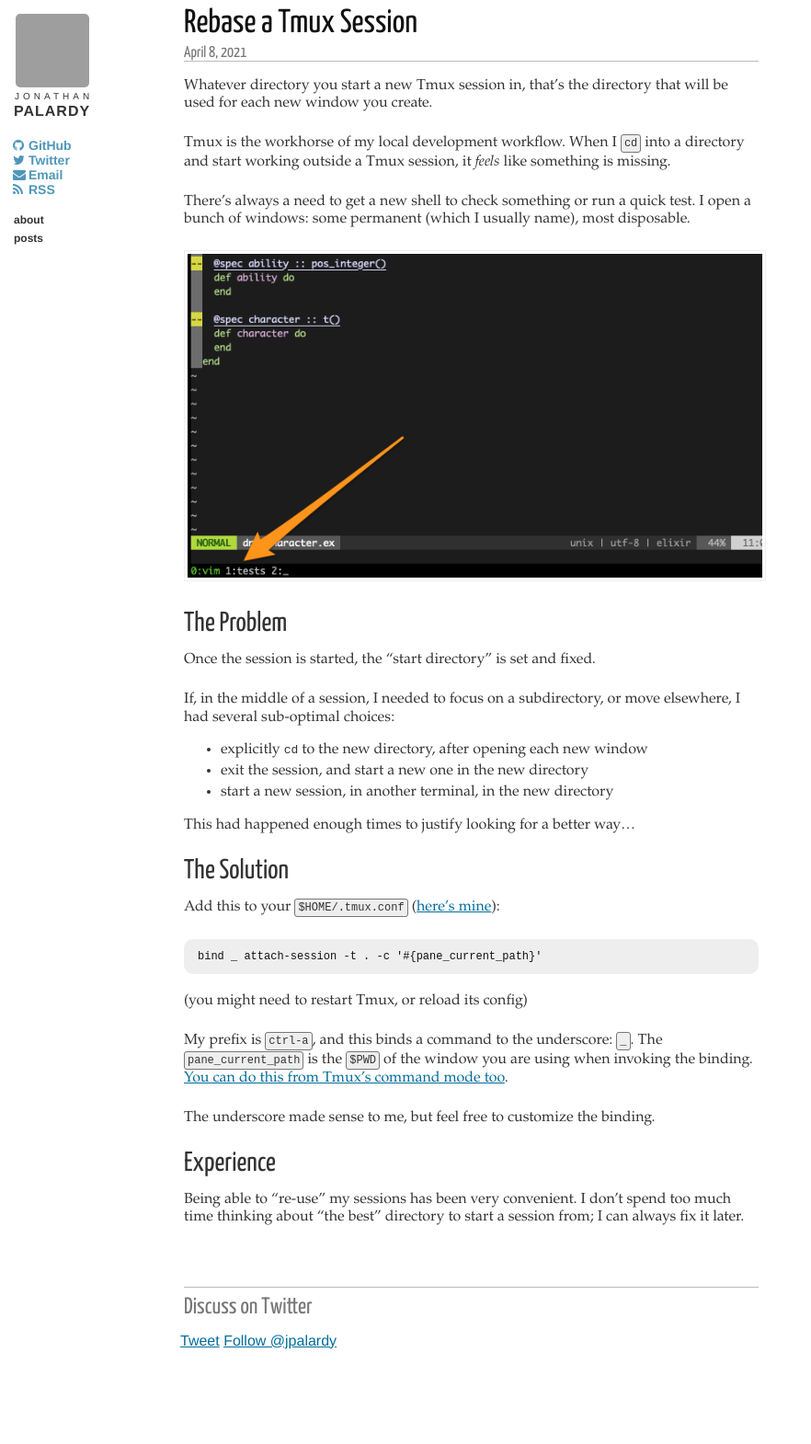
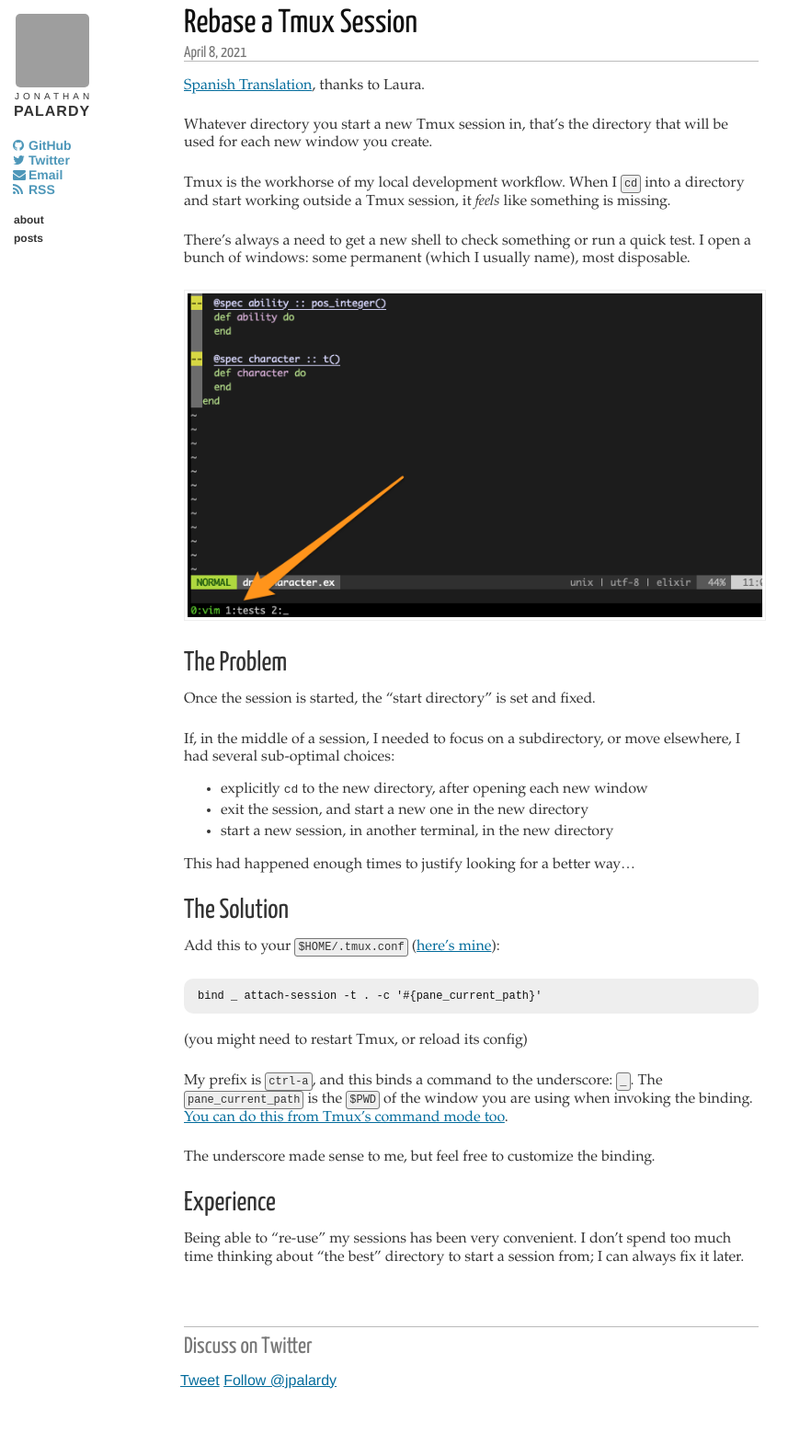
Before and after one commit to jpalardy/jpalardy.github.io, a Jekyll site: the page built from _posts/2021-04-08-rebase-a-tmux-session.markdown, in a window 1280 px wide. Shown: the whole page at 92% size, without its empty margins (0-882 px from the left). Built offline with Jekyll 4.4.1, drawn with Linux system fonts in a browser that asks for light colours; comment, search, counter and statistics services are not loaded; before the commit the page ends 1527 px from its top, so only the background shows below that; grey boxes are pictures that could not be loaded.

Commit message:
Add Spanish translation link to "Rebase a Tmux Session"

```diff
--- a/_posts/2021-04-08-rebase-a-tmux-session.markdown
+++ b/_posts/2021-04-08-rebase-a-tmux-session.markdown
@@ -3,6 +3,9 @@
 title: Rebase a Tmux Session
 category: posts
 ---
+
+[Spanish Translation](http://expereb.com/reajustar-de-una-sesion-de-tmux/), thanks to Laura.
+
 Whatever directory you start a new Tmux session in, that's the directory that
 will be used for each new window you create.
 
```
